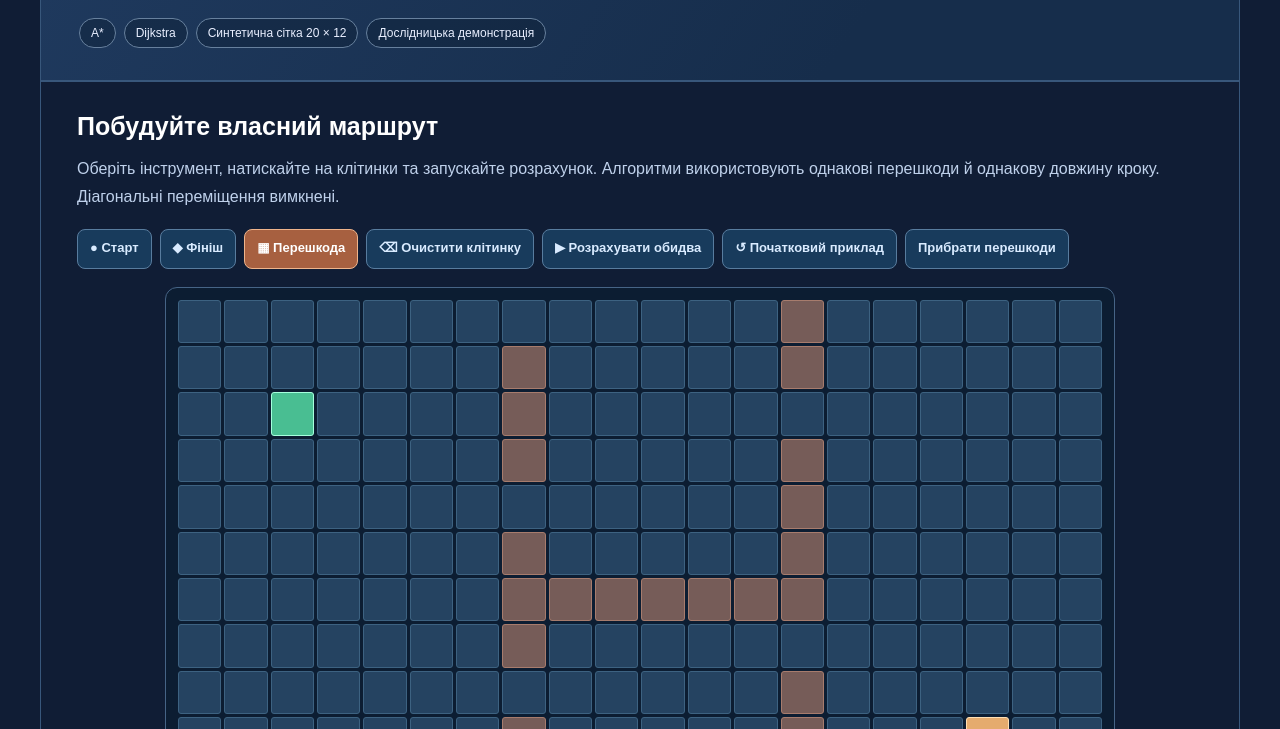
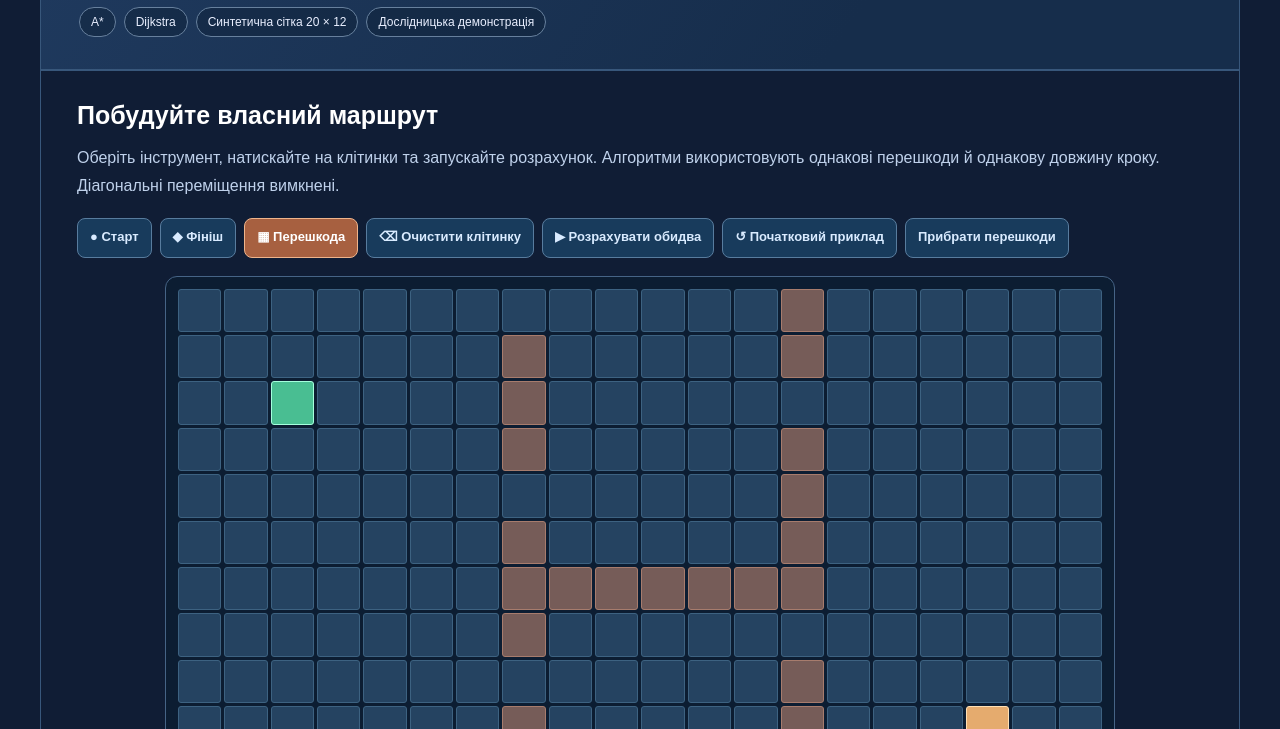
Before and after one commit to oleksisa/mars-explorer-ai-martian-map, a plain HTML site: page lab.html in a window 1280 px wide. Shown: the part 212-941 px from the top of the page. Drawn offline with Linux system fonts and the light colour scheme.

Commit message:
Add files via upload

```diff
--- a/lab.html
+++ b/lab.html
@@ -1,5 +1,5 @@
 <!DOCTYPE html>
-<html lang="uk"><head><meta charset="utf-8"><meta name="viewport" content="width=device-width, initial-scale=1"><title>Лабораторія маршрутів — Mars Explorer AI</title><meta name="description" content="Інтерактивне порівняння алгоритмів A* і Dijkstra у проєкті Mars Explorer AI."><style>html,body{margin:0;min-height:100%;background:#101d35}body{padding:1px 12px 24px;font-family:Arial,sans-serif}#ml-portal{margin:10px auto 20px!important}</style><script>if(new URLSearchParams(location.search).get('embed')==='1'){document.documentElement.setAttribute('data-mars-embed','1');}</script>
+<html lang="uk"><head><meta charset="utf-8"><meta name="viewport" content="width=device-width, initial-scale=1"><title>Лабораторія маршрутів — Mars Explorer AI</title><meta name="description" content="Інтерактивне порівняння алгоритмів A* і Dijkstra у проєкті Mars Explorer AI."><style>html,body{margin:0;min-height:100%;background:#101d35}body{padding:0;font-family:Arial,sans-serif}#ml-portal{margin:0 auto!important}</style><script>if(new URLSearchParams(location.search).get('embed')==='1'){document.documentElement.setAttribute('data-mars-embed','1');}</script>
 <style>
 /* Режим вбудовування: без другої рамки, зазорів та скруглень. */
 html[data-mars-embed="1"],html[data-mars-embed="1"] body{margin:0!important;padding:0!important;min-height:0!important;background:#101d35!important;overflow-x:hidden!important}
@@ -102,6 +102,13 @@ body:has(#ml-portal) #casing :is(#sidebar,.sidebar,#rightCol,#right-column,.righ
 #ml-portal button.ml-tool:focus-visible{outline:2px solid #89e5ff;outline-offset:2px}
 @media(max-width:650px){#ml-portal .ml-output{grid-template-columns:1fr}#ml-portal .ml-board-wrap{padding:5px}#ml-portal .ml-board{gap:1px}#ml-portal .ml-cell{border-radius:1px}}
 </style>
+<style>
+/* v3: outer padding and double frame removed for BOTH embedded and standalone modes. */
+html,body{margin:0!important;padding:0!important;overflow-x:hidden!important;background:#101d35!important}
+#ml-portal{margin:0 auto!important;padding:0!important;width:100%!important;max-width:1200px!important;box-shadow:none!important}
+html[data-mars-embed="1"] #ml-portal{width:100%!important;max-width:none!important;border:0!important;border-radius:0!important;overflow:visible!important}
+html[data-mars-embed="1"] #ml-portal .mx-hero{border-radius:0!important}
+</style>
 <main id="ml-portal" lang="uk">
 <header class="mx-hero"><div class="mx-kicker">MARS EXPLORER AI · ДОСЛІДНИЦЬКИЙ МОДУЛЬ 04</div><h1>Лабораторія маршрутів</h1><p class="mx-lead">Інтерактивне порівняння алгоритмів A* і Dijkstra. Встановлюйте початок, фініш і перешкоди, а потім досліджуйте результати обох методів на одній сітці.</p><div class="mx-tags"><span class="mx-tag">A*</span><span class="mx-tag">Dijkstra</span><span class="mx-tag">Синтетична сітка 20 × 12</span><span class="mx-tag">Дослідницька демонстрація</span></div></header>
 <section class="mx-wrap"><h2>Побудуйте власний маршрут</h2><p>Оберіть інструмент, натискайте на клітинки та запускайте розрахунок. Алгоритми використовують однакові перешкоди й однакову довжину кроку. Діагональні переміщення вимкнені.</p>
```
